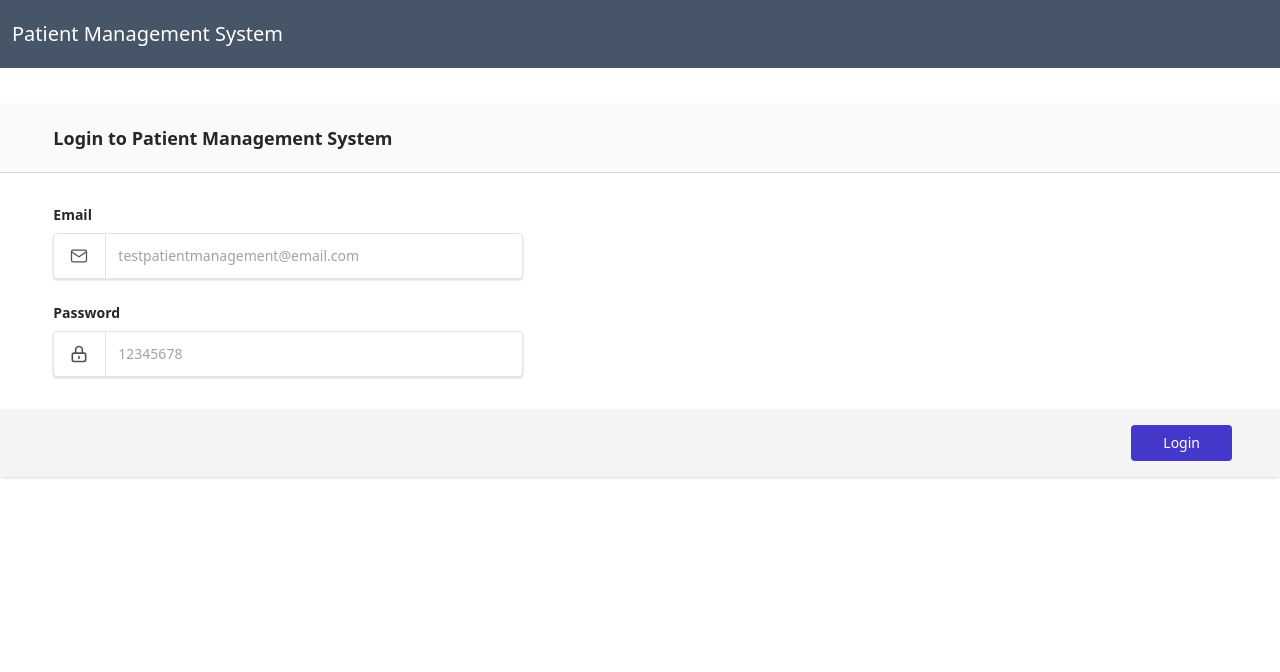
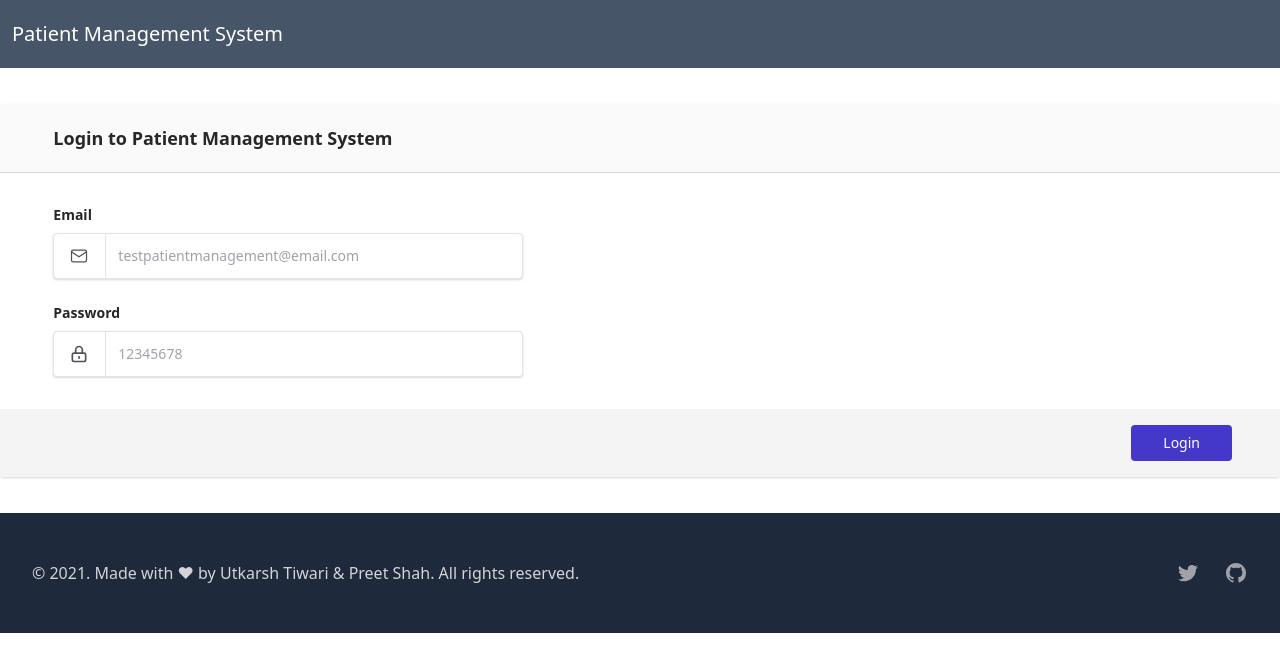
Before and after one commit to shahpreetk/patient-management-system-frontend, a React (Create React App) app: page /login in a window 1280 px wide. Shown: the top 672 px of the page. Built offline with nearby package versions, Linux system fonts and the light colour scheme; a web font is replaced by a local one.

Commit message:
footer added

```diff
--- a/src/App.js
+++ b/src/App.js
@@ -9,6 +9,7 @@
 import DetailState from "./context/detail/DetailState";
 import setAuthToken from "./utils/setAuthToken";
 import Navbar from "./components/Navbar/Navbar";
+import Footer from "./components/FooterComponent";
 
 const Dashboard = lazy(() => import("./pages/Dashboard"));
 const AddDetail = lazy(() => import("./pages/AddDetail"));
@@ -36,7 +37,6 @@
                 <div className="flex h-screen">
                   <div className="m-auto">
                     <img
-                      className=""
                       width="128px"
                       height="128px"
                       src="/images/loader.gif"
@@ -72,6 +72,7 @@
               />
               <Route component={NotFound} />
             </Switch>
+            <Footer />
           </Suspense>
         </Router>
       </DetailState>
--- /dev/null
+++ b/src/components/FooterComponent.jsx
@@ -0,0 +1,52 @@
+
+const navigation = [
+  {
+    name: 'Twitter',
+    href: 'https://twitter.com/utk0909',
+    icon: (props) => (
+      <svg fill="currentColor" viewBox="0 0 24 24" {...props}>
+        <path d="M8.29 20.251c7.547 0 11.675-6.253 11.675-11.675 0-.178 0-.355-.012-.53A8.348 8.348 0 0022 5.92a8.19 8.19 0 01-2.357.646 4.118 4.118 0 001.804-2.27 8.224 8.224 0 01-2.605.996 4.107 4.107 0 00-6.993 3.743 11.65 11.65 0 01-8.457-4.287 4.106 4.106 0 001.27 5.477A4.072 4.072 0 012.8 9.713v.052a4.105 4.105 0 003.292 4.022 4.095 4.095 0 01-1.853.07 4.108 4.108 0 003.834 2.85A8.233 8.233 0 012 18.407a11.616 11.616 0 006.29 1.84" />
+      </svg>
+    ),
+  },
+  {
+    name: 'GitHub',
+    href: 'https://github.com/shahpreetk',
+    icon: (props) => (
+      <svg fill="currentColor" viewBox="0 0 24 24" {...props}>
+        <path
+          fillRule="evenodd"
+          d="M12 2C6.477 2 2 6.484 2 12.017c0 4.425 2.865 8.18 6.839 9.504.5.092.682-.217.682-.483 0-.237-.008-.868-.013-1.703-2.782.605-3.369-1.343-3.369-1.343-.454-1.158-1.11-1.466-1.11-1.466-.908-.62.069-.608.069-.608 1.003.07 1.531 1.032 1.531 1.032.892 1.53 2.341 1.088 2.91.832.092-.647.35-1.088.636-1.338-2.22-.253-4.555-1.113-4.555-4.951 0-1.093.39-1.988 1.029-2.688-.103-.253-.446-1.272.098-2.65 0 0 .84-.27 2.75 1.026A9.564 9.564 0 0112 6.844c.85.004 1.705.115 2.504.337 1.909-1.296 2.747-1.027 2.747-1.027.546 1.379.202 2.398.1 2.651.64.7 1.028 1.595 1.028 2.688 0 3.848-2.339 4.695-4.566 4.943.359.309.678.92.678 1.855 0 1.338-.012 2.419-.012 2.747 0 .268.18.58.688.482A10.019 10.019 0 0022 12.017C22 6.484 17.522 2 12 2z"
+          clipRule="evenodd"
+        />
+      </svg>
+    ),
+  },
+];
+
+const FooterComponent = () => {
+  return (
+    <>
+      <footer className="bg-blueGray-800">
+        <div className="max-w-7xl mx-auto py-12 px-4 sm:px-6 md:flex md:items-center md:justify-between lg:px-8">
+          <div className="flex justify-center space-x-6 md:order-2">
+            {navigation.map((item) => (
+              <a key={item.name} href={item.href} target="_blank" rel="noreferrer" className="text-gray-400 hover:text-gray-300">
+                <span className="sr-only">{item.name}</span>
+                <item.icon className="h-6 w-6" aria-hidden="true" />
+              </a>
+            ))}
+          </div>
+          <div className="mt-8 md:mt-0 md:order-1">
+            <p className="text-center text-base text-gray-300">&copy; 2021. Made with ♥ by
+            <span> <a href="mailto:utkarsh999tiwari@gmail.com">Utkarsh Tiwari</a> </span> &
+            <span><a href="http://shahpreetk.github.io" target="_blank" rel="noreferrer"> Preet Shah
+            </a>.</span>  All rights reserved.</p>
+          </div>
+        </div>
+      </footer>
+    </>
+  );
+};
+
+export default FooterComponent;
```
